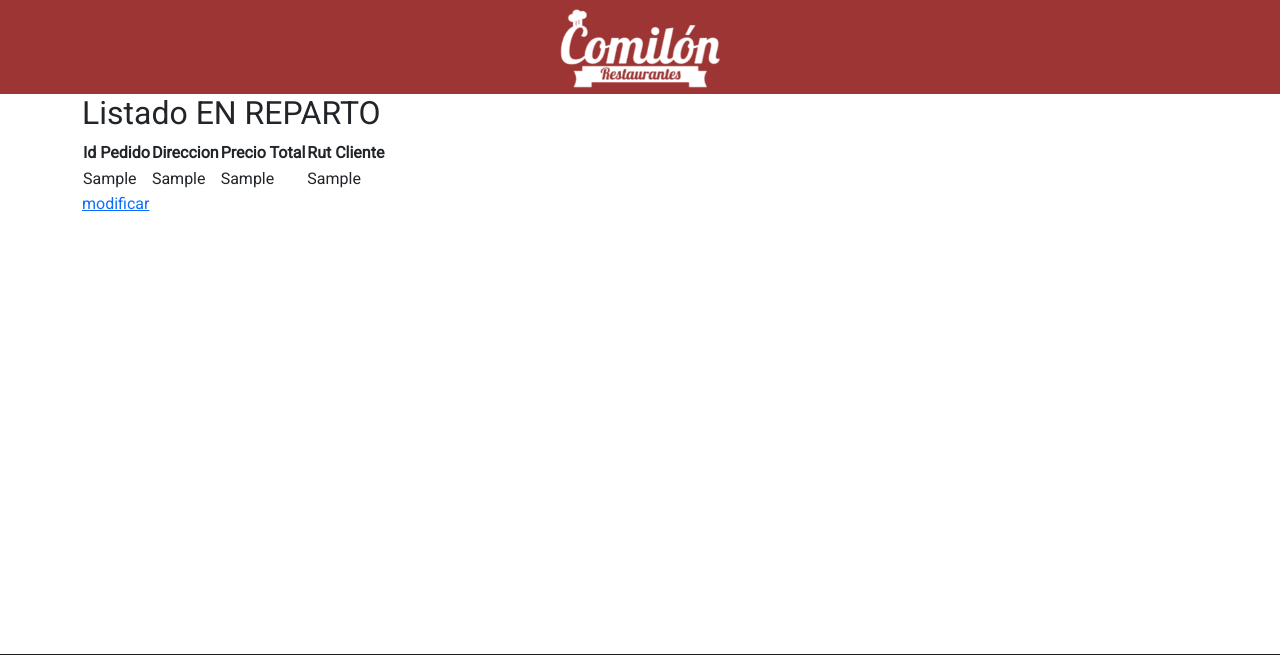
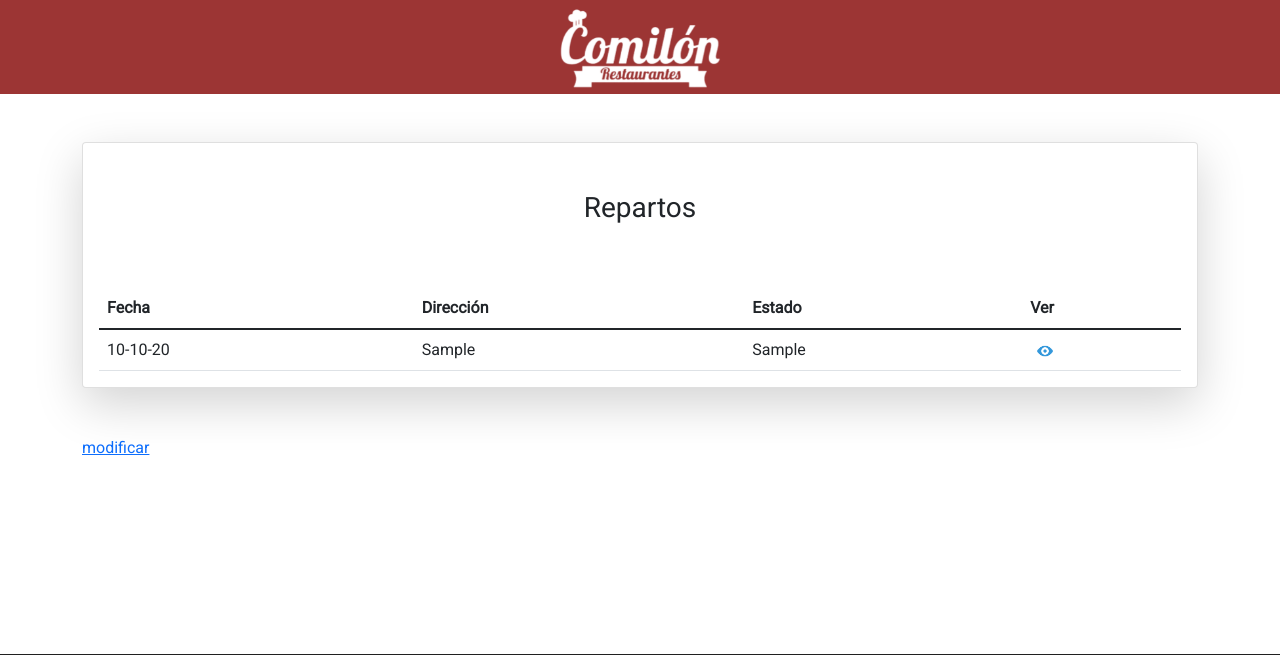
Before and after one commit to nicolasignacio97/El-Comilon, a Django app: template ElComilon/repartidor/templates/viewRepartidor.html in a window 1280 px wide. Shown: the top 655 px of the page. Run offline with Django 3.2, Linux system fonts and the light colour scheme; the template is opened without the code that fills it: most values are stand-ins (such as "Sample title", 1, 10 or a date in 2020); some libraries are stand-ins or nearby versions.

Commit message:
28-10-21
Ultimo cambio desde SMA

```diff
--- /dev/null
+++ b/ElComilon/repartidor/static/css/style-view-reparto.css
@@ -0,0 +1,27 @@
+.contenido-reparto img{
+   width: 1rem;
+   margin-left: 7px;
+}
+.table{
+    margin: 0;
+}
+/*
+.contenido-reparto h2{
+    margin-top: 2rem;
+    margin-bottom: 1.5rem;
+}
+
+.contenido-reparto{
+    text-align: center;
+    font-size: 0.9rem;
+}
+
+
+.contenido-tabla{
+    text-align: left;
+    display: flex;
+    justify-content: center;
+    background-color: #e1e1e1;
+    border-radius: 1px;
+    padding: 1rem;
+} */
--- a/ElComilon/repartidor/templates/viewRepartidor.html
+++ b/ElComilon/repartidor/templates/viewRepartidor.html
@@ -21,30 +21,69 @@
     <script src="https://ajax.googleapis.com/ajax/libs/jquery/1.11.3/jquery.min.js"></script>
     <script src="{% static 'app/jquery.rut.chileno.js' %}"></script>
 
-    <link rel="stylesheet" href="{% static 'css/style-registro-proveedor.css' %}">
+    <link rel="stylesheet" href="{% static 'css/style-view-reparto.css' %}">
 
     <title>Document</title>
 </head>
 
 <body>
-    <section class="container">
-        <H2>Listado EN REPARTO</H2>
-        <table>
+    <section class="container contenido-reparto">
+        <!-- <table class="contenido-tabla">
             <tr>
-                <th>Id Pedido</th>
-                <th>Direccion</th>
-                <th>Precio Total</th>
-                <th>Rut Cliente</th>
+                <th>ID</th>
+                <th>FECHA</th>
+                <th>DIRECCION</th>
+                <th>TOTAL</th>
+                <th>ESTADO</th>
+                <th>VER</th>
             </tr>
             {% for r in repartos %}
                 <tr>
                     <td>{{r.0}}</td>
+                    <td>{{r.2|date:'d-m-y'}}</td>
                     <td>{{r.3}}</td>
                     <td>{{r.1}}</td>
                     <td>{{r.5}}</td>
+                    <td><a href=""><img src="{% static 'img/visible.png' %}" alt="ojito"></a></td>
                 </tr>
             {% endfor %}
-        </table>
+        </table> -->
+
+        <section class="">
+            <div class="row">
+                <div class="col-lg-12">
+                    <div class="card shadow-lg p3 mb-5 mt-5 bg-white">
+                        <h3 class="titulo text-center mt-5 mb-5">Repartos</h3>
+                        <div class="card-body">
+
+                            <div class="table-responsive-md">
+                                <table class="table contenido-tabla">
+                                    <thead>
+                                        <tr>
+                                            <th scope="col">Fecha</th>
+                                            <th scope="col">Dirección</th>
+                                            <th scope="col">Estado</th>
+                                            <th scope="col">Ver</th>
+                                        </tr>
+                                    </thead>
+                                        {% for r in repartos %}
+                                        <tr>
+                                            <td>{{r.2|date:'d-m-y'}}</td>
+                                            <td>{{ r.3 }}</td>
+                                            <td>{{ r.5 }}</td>
+                                            <td><a href="viewPedido/{{p.0}}"><img src="{% static 'img/visible.png' %}" alt="ojito"></a></td>
+                                        </tr>
+                                        {% endfor %}
+                                    </tbody>
+
+                                </table>
+                            </div>
+
+                        </div>
+                    </div>
+                </div>
+            </div>
+        </section>
         <a href="">modificar</a>
 
     </section>
```
Also changed, not shown: ElComilon/repartidor/templates/viewPedido.html (added, +39 -0 lines), ElComilon/repartidor/views.py (+10 -0 lines), ElComilon/repartidor/static/img/visible.png (added).
